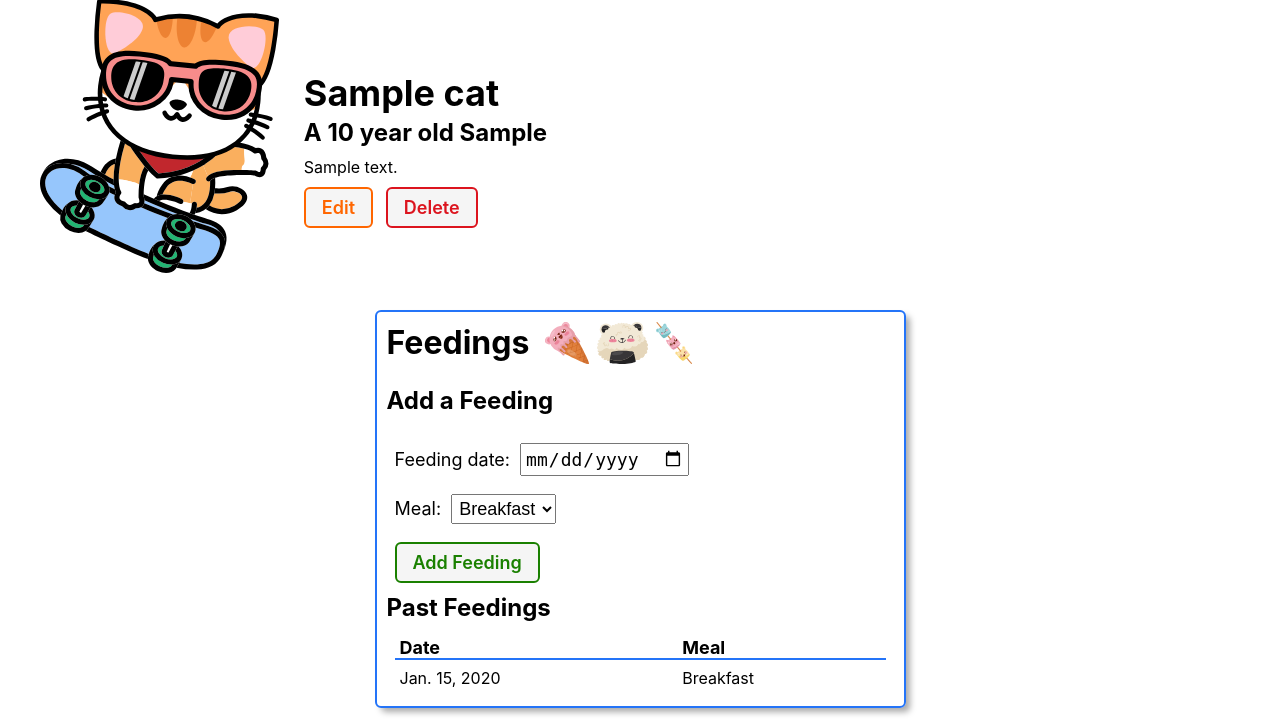
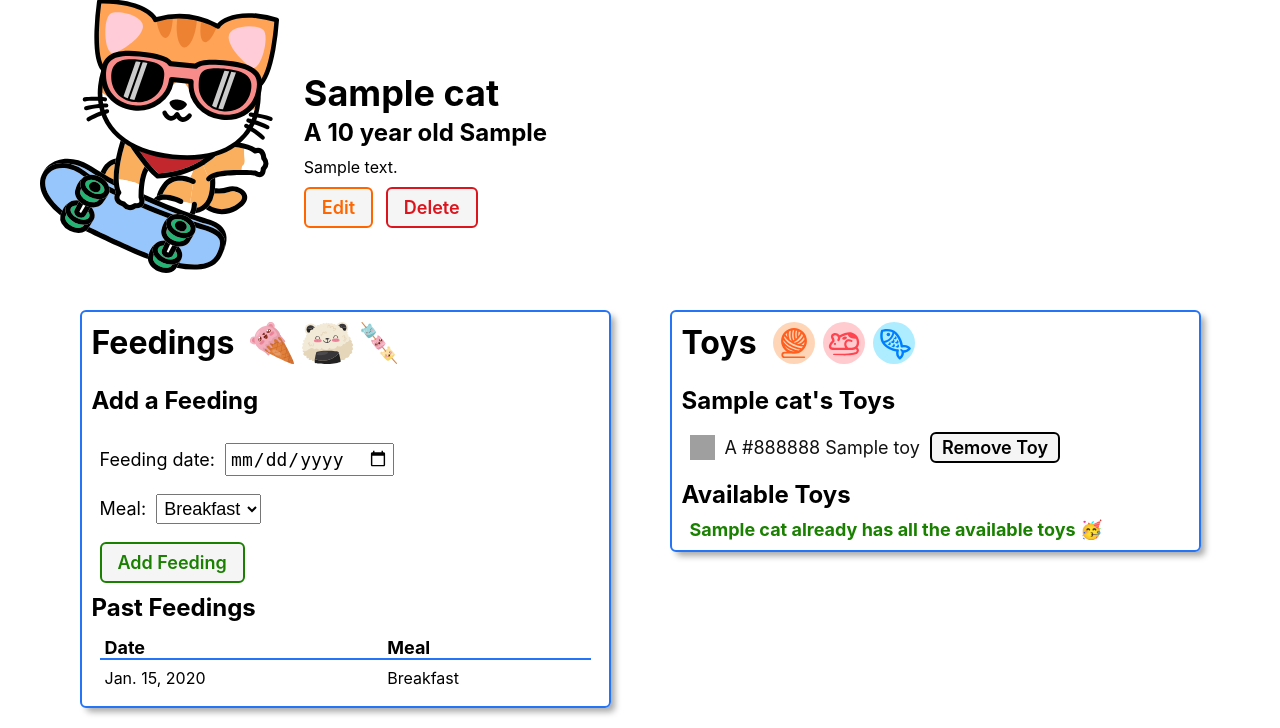
Before and after one commit to Pericarney00/django-crud-app-cat-collector, a Django app: page /cats/1/ in a window 1280 px wide. Shown: the part 91-819 px from the top of the page. Run offline with Django 5.2, Linux system fonts and the light colour scheme; tables that the repository leaves empty hold one stand-in row (values such as "Sample post").

Commit message:
Associated the toy with the cat models and created the M:M relashionship. Updated UI to show association

```diff
--- a/main_app/models.py
+++ b/main_app/models.py
@@ -10,12 +10,23 @@ MEALS = (
     ('D', 'Dinner')
 )
 
+class Toy(models.Model):
+  name = models.CharField(max_length=50)
+  color = models.CharField(max_length=20)
+
+  def __str__(self):
+    return self.name
+
+  def get_absolute_url(self):
+    return reverse("toy-detail", kwargs={"pk": self.id})
+
 
 class Cat(models.Model):
   name = models.CharField(max_length=100)
   breed = models.CharField(max_length=100)
   description = models.TextField(max_length=250)
   age = models.IntegerField()
+  toys = models.ManyToManyField(Toy)
 
   def __str__(self):
     return self.name
@@ -39,13 +50,3 @@ class Feeding(models.Model):
 
   class Meta:
     ordering = ['-date']
-
-class Toy(models.Model):
-  name = models.CharField(max_length=50)
-  color = models.CharField(max_length=20)
-
-  def __str__(self):
-    return self.name
-
-  def get_absolute_url(self):
-    return reverse("toy-detail", kwargs={"pk": self.id})
--- a/main_app/templates/cats/detail.html
+++ b/main_app/templates/cats/detail.html
@@ -71,6 +71,58 @@
     </div>
     {% endif %}
   </section>
+
+  <section class="toys">
+    <div class="subsection-title">
+      <h2>Toys</h2>
+      <img src="{% static 'images/string.svg' %}" alt="A ball of string" />
+      <img src="{% static 'images/mouse.svg' %}" alt="A mouse" />
+      <img src="{% static 'images/fish.svg' %}" alt="A fishy toy" />
+    </div>
+
+    <h3>{{ cat.name }}'s Toys</h3>
+    <div class="subsection-content">
+      {% if cat.toys.count %} {% for toy in cat.toys.all %}
+      <div class="toy-container">
+        <div
+          class="color-block"
+          style="background-color: {{ toy.color }}"
+        ></div>
+        <a href="{% url 'toy-detail' toy.id %}">
+          <p>A {{ toy.color }} {{ toy.name }}</p>
+        </a>
+        <form action="{% url 'remove-toy' cat.id toy.id %}" method="post">
+          {% csrf_token %}
+          <button type="submit" class="btn btn-danger">Remove Toy</button>
+        </form>
+      </div>
+
+      {% endfor %} {% else %}
+      <p class="no-toys">{{cat.name}} doesn't have any toys!</p>
+      {% endif %}
+    </div>
+
+    <h3>Available Toys</h3>
+    <div class="subsection-content">
+      {% if toys.count %} {% for toy in toys.all %}
+      <div class="toy-container">
+        <div
+          class="color-block"
+          style="background-color: {{ toy.color }}"
+        ></div>
+        <a href="{% url 'toy-detail' toy.id %}">
+          <p>A {{ toy.color }} {{ toy.name }}</p>
+        </a>
+        <form action="{% url 'associate-toy' cat.id toy.id %}" method="post">
+          {% csrf_token %}
+          <button type="submit" class="btn submit">Give toy</button>
+        </form>
+      </div>
+      {% endfor %} {% else %}
+      <p class="all-toys">{{cat.name}} already has all the available toys 🥳</p>
+      {% endif %}
+    </div>
+  </section>
 </div>
 
 {% endblock %}
--- a/main_app/urls.py
+++ b/main_app/urls.py
@@ -16,6 +16,7 @@ urlpatterns = [
     path('toys/', views.ToyList.as_view(), name='toy-index'),
     path('toys/<int:pk>/update/', views.ToyUpdate.as_view(), name='toy-update'),
     path('toys/<int:pk>/delete/', views.ToyDelete.as_view(), name='toy-delete'),
-
+    path('cats/<int:cat_id>/associate-toy/<int:toy_id>/', views.associate_toy, name='associate-toy'),
+    path('cats/<int:cat_id>/remove-toy/<int:toy_id>/', views.remove_toy, name='remove-toy'),
 
 ]
--- a/main_app/views.py
+++ b/main_app/views.py
@@ -21,8 +21,16 @@ def cat_index(request):
 
 def cat_detail(request, cat_id):
     cat = Cat.objects.get(id=cat_id)
+
     feeding_form = FeedingForm()
-    return render(request, 'cats/detail.html', {'cat': cat, 'feeding_form': feeding_form})
+
+    toys_cat_doesnt_have = Toy.objects.exclude(id__in = cat.toys.all().values_list('id'))
+
+    return render(request, 'cats/detail.html', {
+        'cat': cat,
+        'feeding_form': feeding_form,
+        'toys': toys_cat_doesnt_have  # Pass toys to the template
+    })
 
 def add_feeding(request, cat_id):
     form = FeedingForm(request.POST)
@@ -35,7 +43,8 @@ def add_feeding(request, cat_id):
 # Create Class Views
 class CatCreate(CreateView):
     model = Cat
-    fields = '__all__'
+    fields = ['name', 'breed', 'description', 'age']
+
 
 class CatUpdate(UpdateView):
     model = Cat
@@ -62,3 +71,17 @@ class ToyUpdate(UpdateView):
 class ToyDelete(DeleteView):
     model = Toy
     success_url = '/toys/'
+
+def associate_toy(request, cat_id, toy_id):
+    # Note that you can pass a toy's id instead of the whole object
+    Cat.objects.get(id=cat_id).toys.add(toy_id)
+    return redirect('cat-detail', cat_id=cat_id)
+
+def remove_toy(request, cat_id, toy_id):
+    # Look up the cat
+    cat = Cat.objects.get(id=cat_id)
+    # Look up the toy
+    toy = Toy.objects.get(id=toy_id)
+    # Remove the toy from the cat
+    cat.toys.remove(toy)
+    return redirect('cat-detail', cat_id=cat.id)
```
Also changed, not shown: main_app/migrations/0004_cat_toys.py (added).
